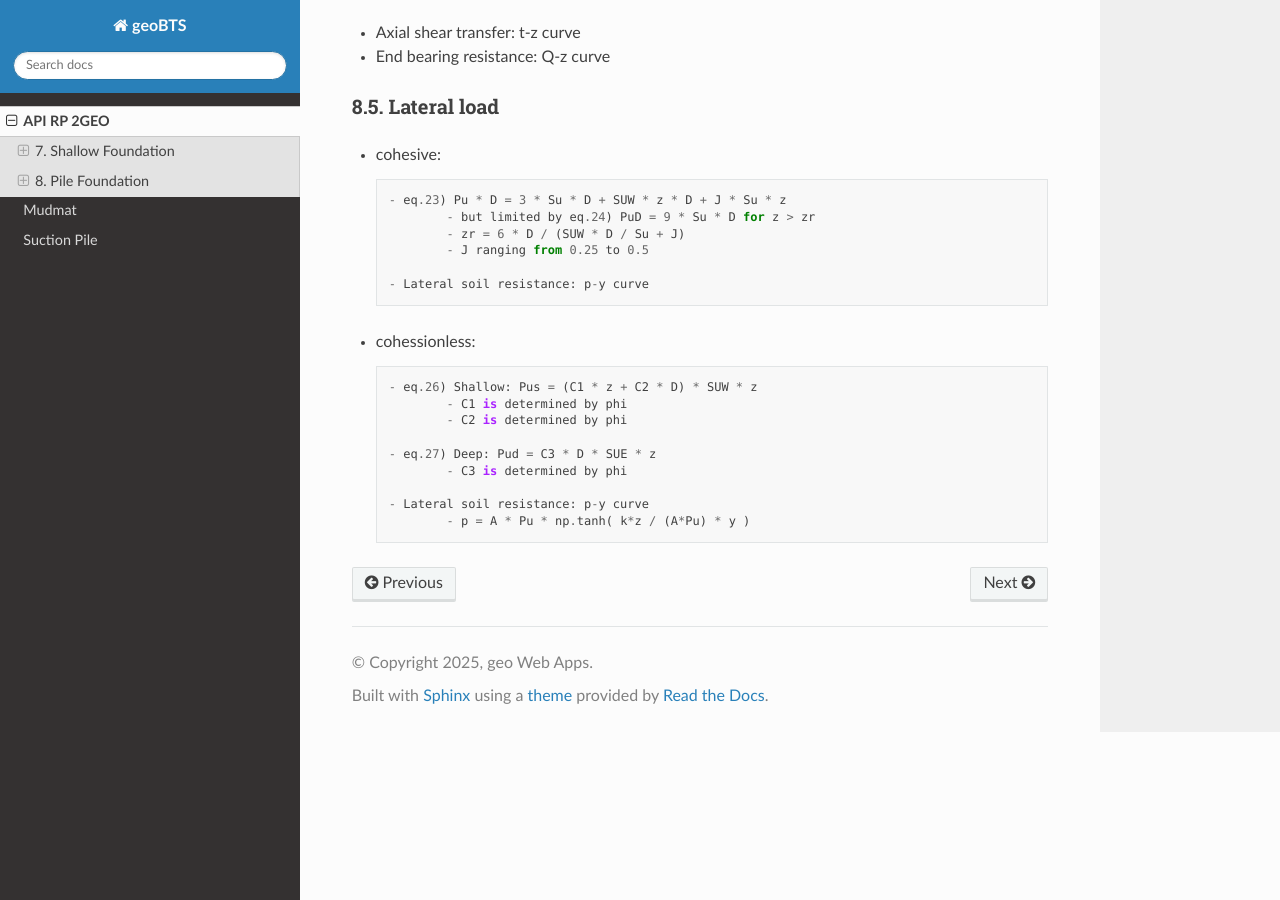
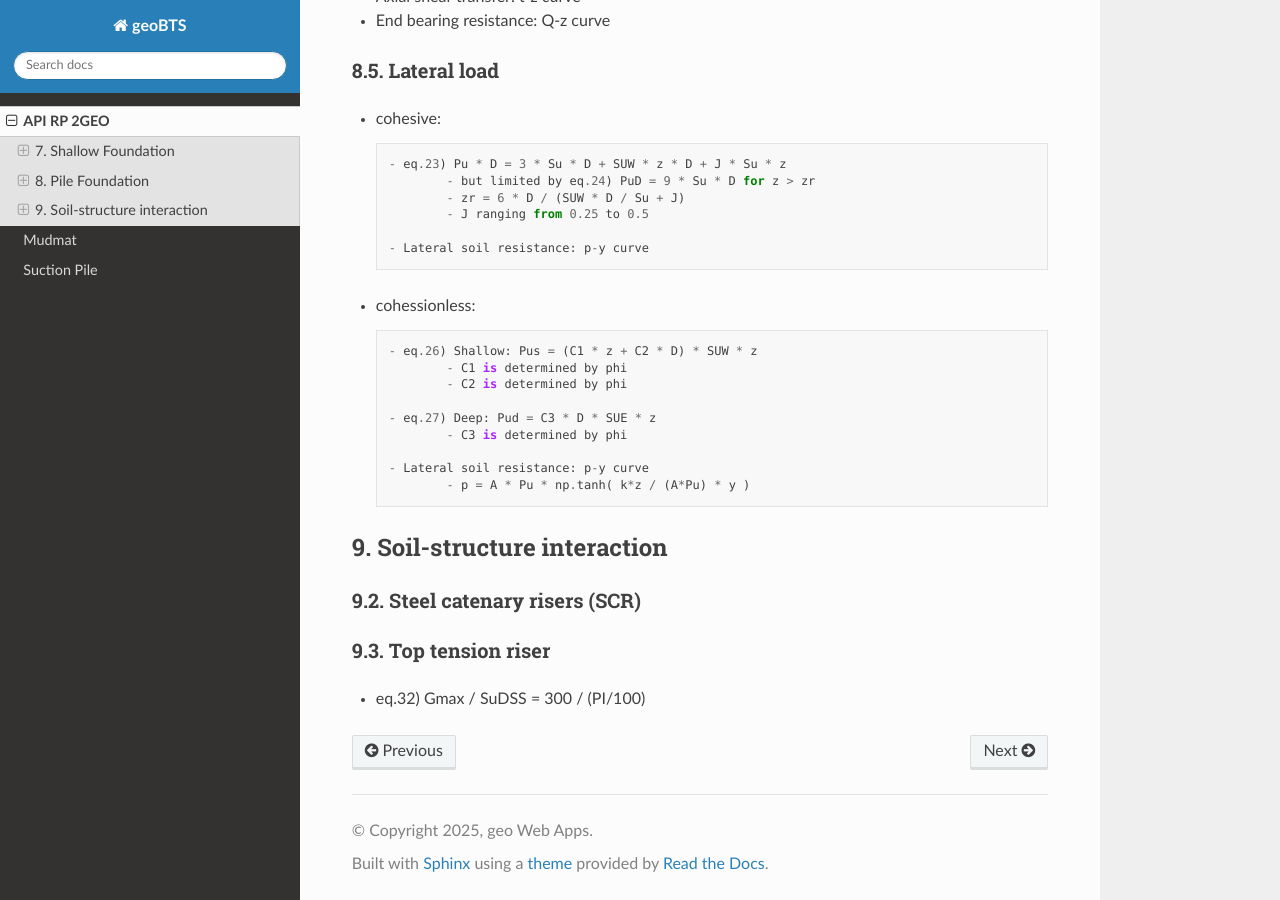
Before and after one commit to jungsohn/geoBTS, a Sphinx documentation site: the page built from docs/source/API_2GEO.rst, in a window 1280 px wide and 900 px high, scrolled down 2565 px. Built offline with Sphinx 7.4.7 and the Read the Docs theme 3.1.0, drawn with Linux system fonts in a browser that asks for light colours.

Commit message:
Update API_2GEO.rst

```diff
--- a/docs/source/API_2GEO.rst
+++ b/docs/source/API_2GEO.rst
@@ -155,3 +153,15 @@ A.7.12 Skirts
 
         - Lateral soil resistance: p-y curve
                 - p = A * Pu * np.tanh( k*z / (A*Pu) * y )
+
+9. Soil-structure interaction
+------------------------------
+
+
+9.2. Steel catenary risers (SCR)
+.................................
+
+9.3. Top tension riser
+.......................
+
+- eq.32) Gmax / SuDSS = 300 / (PI/100)
```
Also changed, not shown: other parts of docs/source/API_2GEO.rst (+0 -2 lines).
